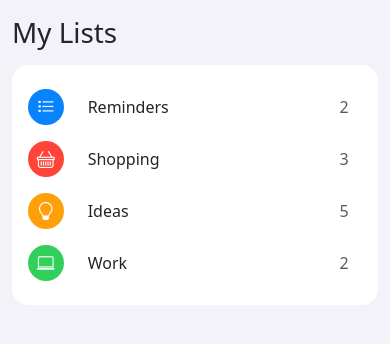
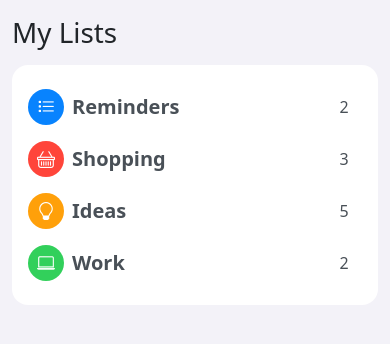
Before and after one commit to GuilhermeDSantos/to-do, an Angular app: page / in a window 390 px wide. Shown: the top 344 px of the page. Built offline with nearby package versions, Linux system fonts and the light colour scheme.

Commit message:
Refactor list components layout and improve structure.
Reorganized HTML structure for better responsiveness and styling. Consolidated `list-details` design, removed redundant containers in `list-selector`, and added a two-column layout in `home` for better usability.

```diff
--- a/src/app/components/list-details/list-details.component.html
+++ b/src/app/components/list-details/list-details.component.html
@@ -1,13 +1,11 @@
 <div class="row py-2">
-  <div class="col-2 d-flex justify-content-center align-items-center">
+  <div class="col d-flex justify-content-start align-items-center flex-nowrap">
     <div class="icon-container text-white" [ngStyle]="{'background-color': list.color}">
       <i [class]="list.icon"></i>
     </div>
+    <span class="fs-5 fw-semibold text-dark-emphasis ms-2 text-truncate">{{ list.name }}</span>
   </div>
-  <div class="col d-flex align-items-center">
-    <span>{{ list.name }}</span>
-  </div>
-  <div class="col-2 d-flex justify-content-center align-items-center text-muted">
-    <span>{{ list.taskCount }}</span>
+  <div class="col-2 col-md-2 col-xl-1 d-flex justify-content-center align-items-center text-muted">
+    <span class="fw-light text-light-emphasis">{{ list.taskCount }}</span>
   </div>
 </div>
--- a/src/app/components/list-selector/list-selector.component.html
+++ b/src/app/components/list-selector/list-selector.component.html
@@ -1,14 +1,8 @@
-<div class="container mt-3">
-  <div class="row">
-    <div class="col-sm-12">
-      <h1 class="mb-3">My Lists</h1>
-      <div class="card">
-        <div class="card-body">
-          <div *ngFor="let list of lists">
-            <app-list-details [list]="list"></app-list-details>
-          </div>
-        </div>
-      </div>
+<h1 class="mb-3">My Lists</h1>
+<div class="card">
+  <div class="card-body">
+    <div *ngFor="let list of lists">
+      <app-list-details [list]="list"></app-list-details>
     </div>
   </div>
 </div>
--- a/src/app/screens/home/home.component.html
+++ b/src/app/screens/home/home.component.html
@@ -1 +1,10 @@
-<app-list-selector></app-list-selector>
+<div class="container mt-3">
+  <div class="row">
+    <div class="col-sm-12 col-md-4">
+      <app-list-selector></app-list-selector>
+    </div>
+    <div class="col-md-8 d-none d-md-block">
+      <h1>List content</h1>
+    </div>
+  </div>
+</div>
```
